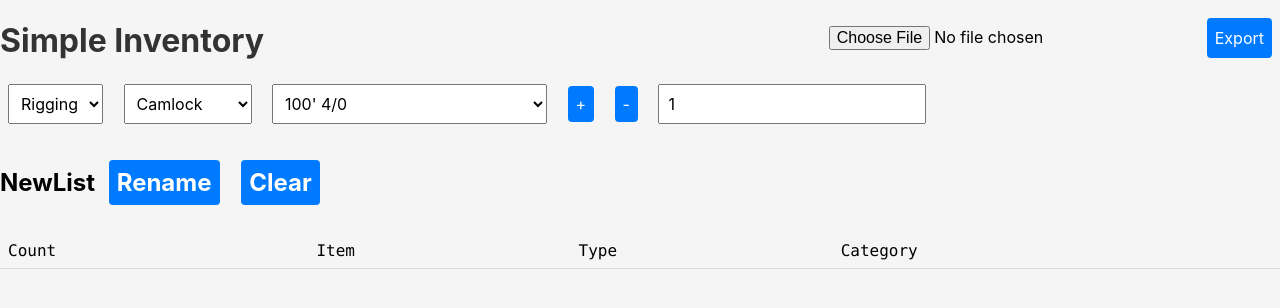
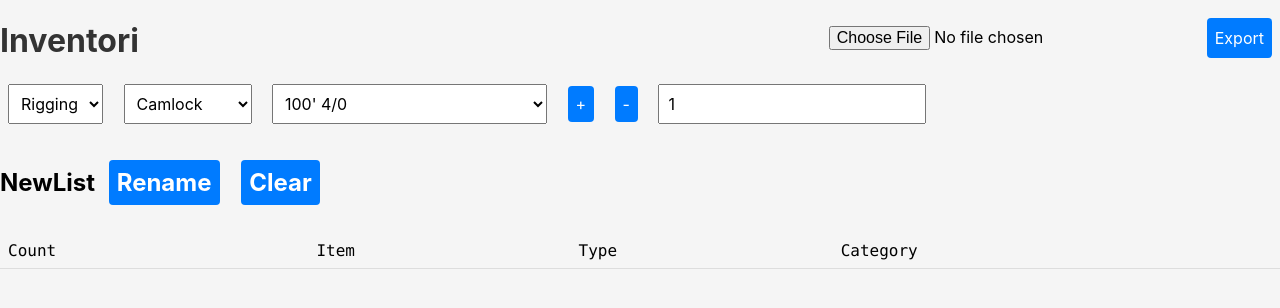
Before and after one commit to harryprayiv/inventoryTS, a plain HTML site: page index.html in a window 1280 px wide. Drawn offline with Linux system fonts and the light colour scheme.

Commit message:
inventori!

```diff
--- a/index.html
+++ b/index.html
@@ -71,12 +71,12 @@
       cursor: pointer;
     }
   </style>
-  <title>Simple Inventory</title>
+  <title>Inventori</title>
 </head>
 <body>
   <!-- Wrap the <h1> and import/export functionality in a <header> element -->
   <header class="header">
-    <h1>Simple Inventory</h1>
+    <h1>Inventori</h1>
     <!-- Wrap the import/export buttons in a <div> with the class "import-export" -->
     <div class="import-export">
       <input type="file" id="importList" accept=".json" />
```
